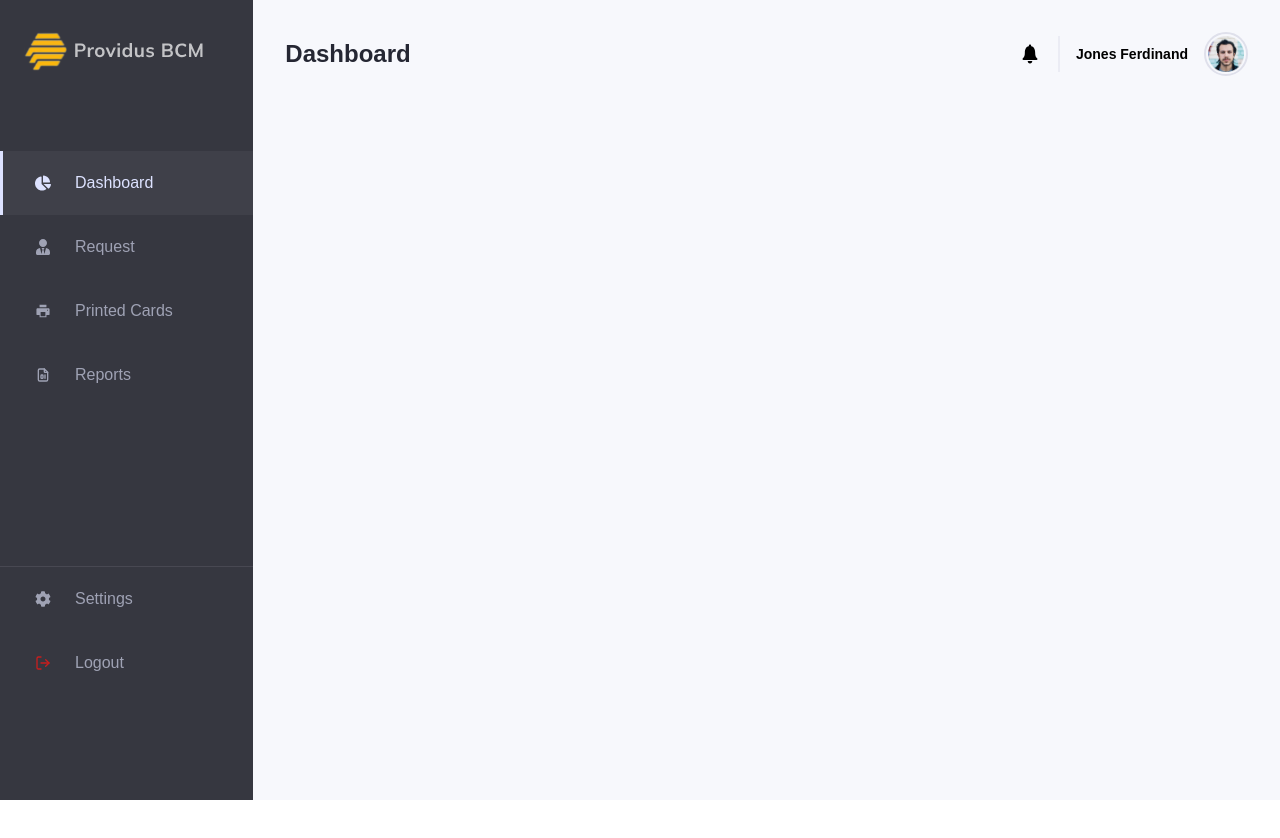
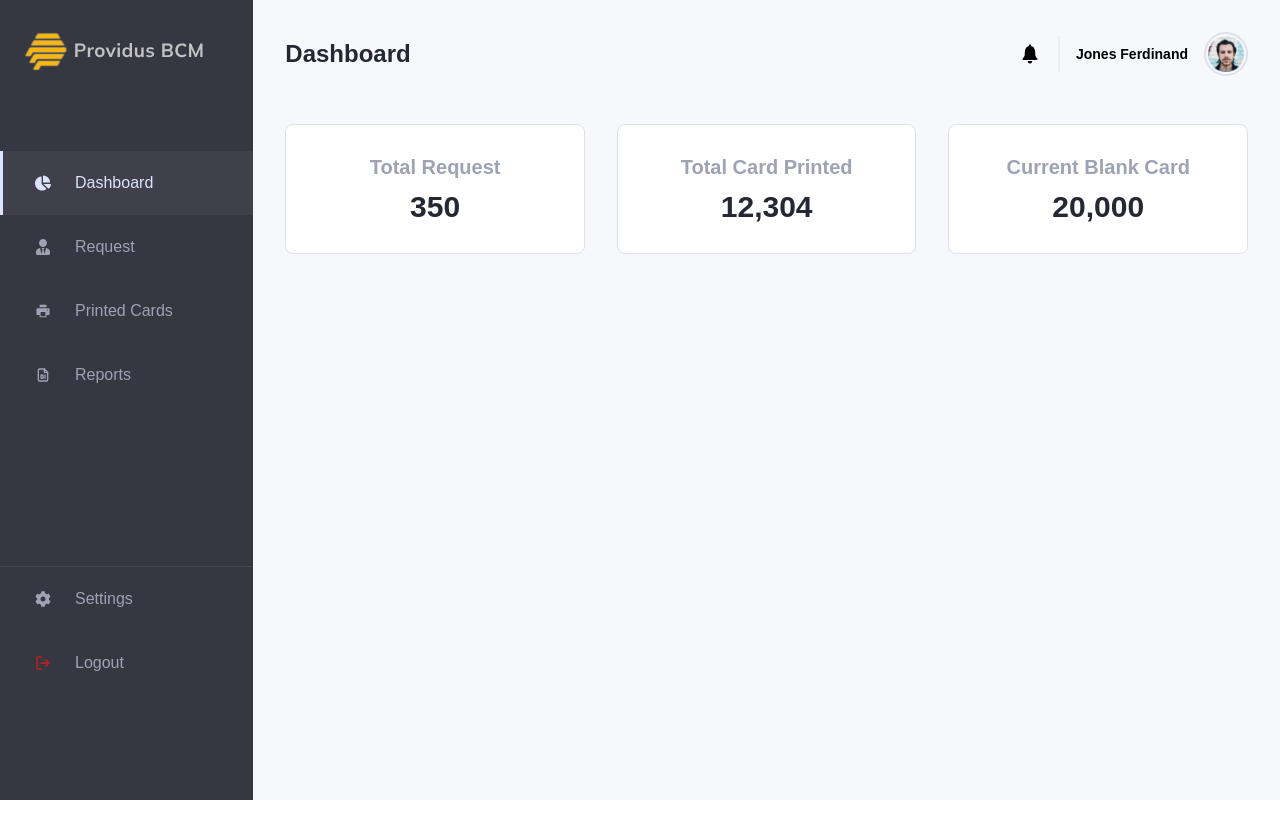
Before and after one commit to stephen-gift/Provi, a React (Create React App) app: page /ic-dashboard in a window 1280 px wide. Shown: the top 838 px of the page. Built offline with nearby package versions, Linux system fonts and the light colour scheme.

Commit message:
Stats cards added

```diff
--- a/src/pages/ICDashboard/ICDashboard.js
+++ b/src/pages/ICDashboard/ICDashboard.js
@@ -98,6 +98,33 @@ function ICDashboard() {
         </div>
 
         {/* Stats Cards */}
+        <div className="my-12 grid grid-cols-3 gap-8">
+          <div className="group bg-white rounded-lg border border-grayScale hover:border-buyellow cursor-pointer flex items-center justify-center gap-2 flex-col p-2 min-h-[130px] transition ease-out duration-300">
+            <h3 className="text-xl font-bold text-lgray group-hover:text-buyellow">
+              Total Request
+            </h3>
+            <span className="text-3xl font-bold text-lblack group-hover:text-buyellow">
+              350
+            </span>
+          </div>
+          <div className="group bg-white rounded-lg border border-grayScale hover:border-buyellow cursor-pointer flex items-center justify-center gap-2 flex-col p-2 min-h-[130px] transition ease-out duration-300">
+            <h3 className="text-xl font-bold text-lgray group-hover:text-buyellow">
+              Total Card Printed
+            </h3>
+            <span className="text-3xl font-bold text-lblack group-hover:text-buyellow">
+              12,304
+            </span>
+          </div>
+
+          <div className="group bg-white rounded-lg border border-grayScale hover:border-buyellow cursor-pointer flex items-center justify-center gap-2 flex-col p-2 min-h-[130px] transition ease-out duration-300">
+            <h3 className="text-xl font-bold text-lgray group-hover:text-buyellow">
+              Current Blank Card
+            </h3>
+            <span className="text-3xl font-bold text-lblack group-hover:text-buyellow">
+              20,000
+            </span>
+          </div>
+        </div>
 
         {/* Table */}
       </div>
```
